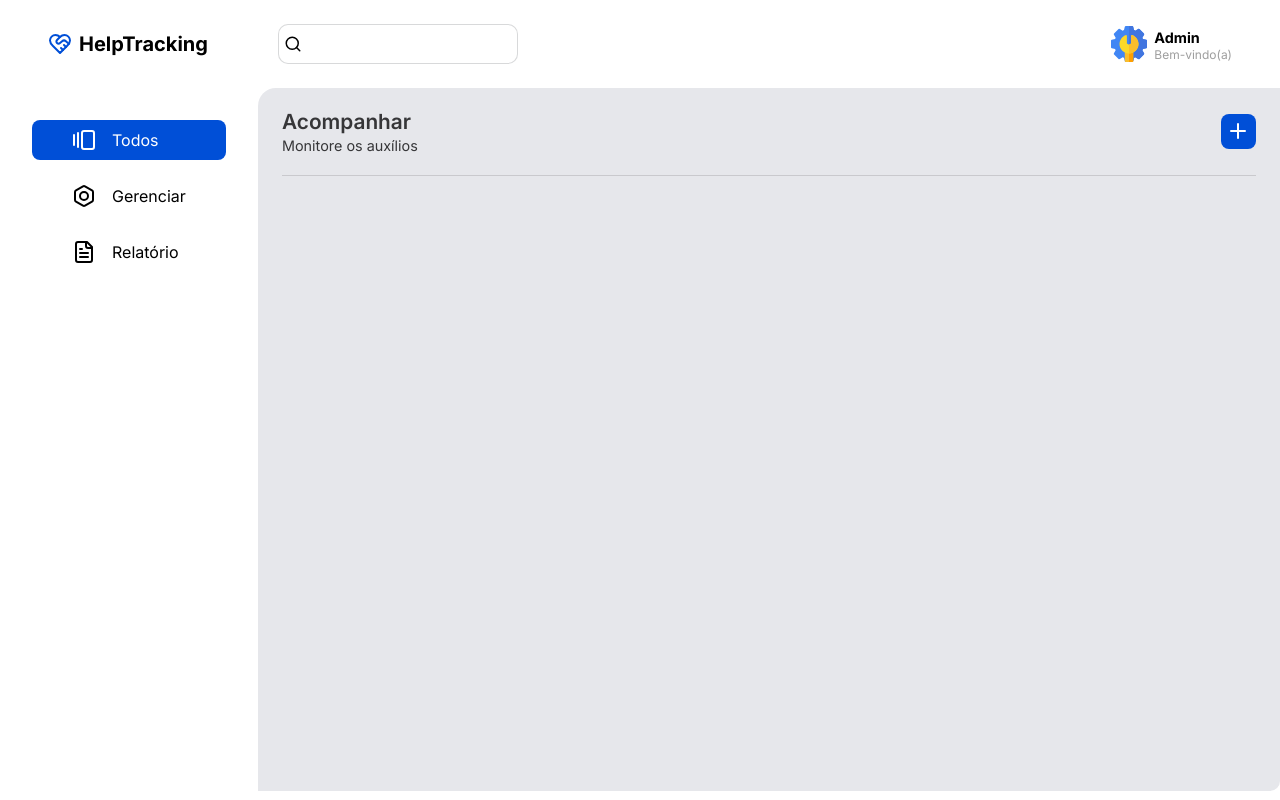
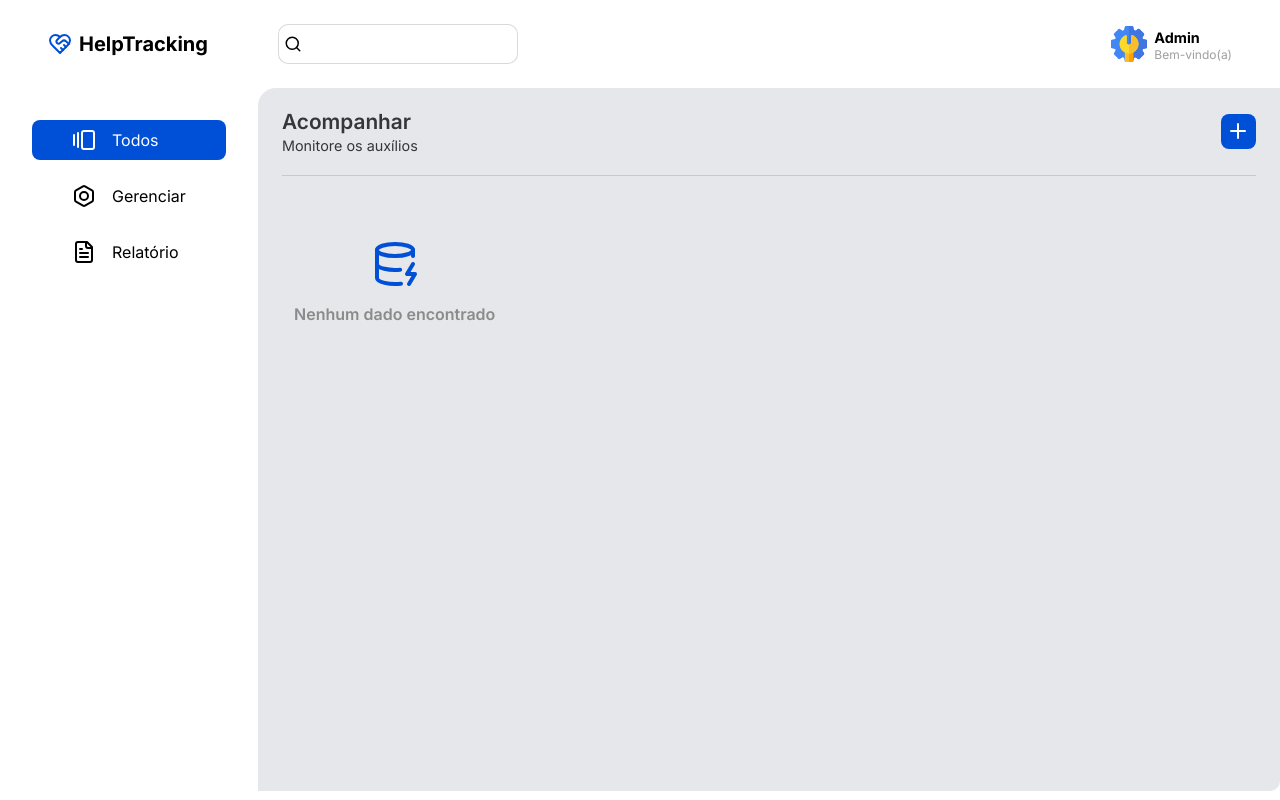
Before and after one commit to reury-cardoso/react-tracking-api, a React (Vite) app: page / in a window 1280 px wide. Built offline with nearby package versions, Linux system fonts and the light colour scheme.

Commit message:
:rocket: feat: adding delete item interaction, on item, and integrating api

```diff
--- a/src/components/header/header.jsx
+++ b/src/components/header/header.jsx
@@ -1,12 +1,12 @@
 import "./header.css";
 import iconAdmin from "../../assets/iconAdmin.svg";
-import { Search, HeartHandshake } from 'lucide-react';
+import { Search, HeartHandshake } from "lucide-react";
 
 function Header() {
   return (
     <header>
       <div className="logo">
-        <HeartHandshake color="#004FD7"  size={24} />
+        <HeartHandshake color="#004FD7" size={24} />
         <span>HelpTracking</span>
       </div>
       <div className="secondarySection">
@@ -15,7 +15,7 @@ function Header() {
           <input type="text" />
         </div>
         <div className="profileAdmin">
-          <img src={iconAdmin} alt="" draggable="false"/>
+          <img src={iconAdmin} alt="" draggable="false" />
           <div className="textAdmin">
             <span>Admin</span>
             <p>Bem-vindo(a)</p>
--- a/src/components/icon/icon.jsx
+++ b/src/components/icon/icon.jsx
@@ -1,5 +1,5 @@
 /* eslint-disable react/prop-types */
-import { HardDriveDownload, FolderClock,  CircleCheck, MapPinCheck, TextSearch} from "lucide-react";
+import { HardDriveDownload, FolderClock,  CircleCheck, MapPinCheck, TextSearch, TicketX} from "lucide-react";
 
 function Icon({ name, color }) {
   switch (name) {
@@ -13,6 +13,8 @@ function Icon({ name, color }) {
       return <MapPinCheck size={24} color={color} />;
     case "TextSearch":
       return <TextSearch size={24} color={color} />;
+    case "TicketX":
+      return <TicketX size={24} color={color} />;
     default:
       return <HardDriveDownload size={24} color={color} />;
   }
--- a/src/components/mainSection/mainSection.jsx
+++ b/src/components/mainSection/mainSection.jsx
@@ -21,6 +21,11 @@ function MainSection() {
     setViewButton(true);
   }
 
+  async function deleteCard(id) {
+    await axios.delete(`http://localhost:3000/${id}`);
+    getCards();
+  }
+
   useEffect(() => {
     getCards();
   }, []);
@@ -32,9 +37,13 @@ function MainSection() {
       </section>
       <section className="sectionTwo">
         {viewbutton ? (
-          <SectionTwoDetails setViewButton={setViewButton} cardDetails={cardDetails} />
+          <SectionTwoDetails
+            setViewButton={setViewButton}
+            cardDetails={cardDetails}
+            deleteCard={deleteCard}
+          />
         ) : (
-          <SectionTwo cardsApi={cardsApi} getCardDetails={getCardDetails} />
+          <SectionTwo cardsApi={cardsApi} getCardDetails={getCardDetails}/>
         )}
       </section>
     </section>
--- /dev/null
+++ b/src/components/noData/noData.css
@@ -0,0 +1,14 @@
+#noData {
+    height: 100%;
+    display: flex;
+    justify-content: center;
+    align-items: center;
+    flex-direction: column;
+    gap: 1rem;
+
+    p {
+        color: #8b8b8b;
+        font-size: 1rem;
+        font-weight: 600;
+    }
+}
--- /dev/null
+++ b/src/components/noData/noData.jsx
@@ -0,0 +1,13 @@
+import { DatabaseZap } from "lucide-react";
+import "./noData.css";
+
+function NoData() {
+  return (
+    <div id="noData">
+      <DatabaseZap size={48} color="#004FD7" />
+      <p>Nenhum dado encontrado</p>
+    </div>
+  );
+};
+
+export default NoData;
--- a/src/components/sectionTwo/sectionTwo.jsx
+++ b/src/components/sectionTwo/sectionTwo.jsx
@@ -1,9 +1,11 @@
 /* eslint-disable react/prop-types */
 import ItemCard from "../itemCard/itemCard";
+import NoData from "../noData/noData";
 import "./sectionTwo.css";
 import { Plus } from "lucide-react";
 
 function SectionTwo({cardsApi, getCardDetails}) {
+  window.history.pushState(null, '', `/`);
 
   return (
     <main id="trackingMain">
@@ -17,7 +19,7 @@ function SectionTwo({cardsApi, getCardDetails}) {
         </button>
       </div>
       <div id="cardGallery">
-        { cardsApi && cardsApi.map((card, index) => <ItemCard key={index} card={card} getCardDetails={getCardDetails} />) }
+        { cardsApi && cardsApi.length > 0 ?  cardsApi.map((card, index) => <ItemCard key={index} card={card} getCardDetails={getCardDetails} />) : <NoData />}
       </div>
     </main>
   );
--- a/src/components/sectionTwoDetails/historyCard/historyCard.css
+++ b/src/components/sectionTwoDetails/historyCard/historyCard.css
@@ -1,7 +1,7 @@
 .historyText {
   display: flex;
   align-items: center;
-  gap: .8rem;
+  gap: 0.8rem;
   > .textHis span {
     color: #1e1e1e;
     font-size: 1rem;
@@ -26,4 +26,6 @@
 .historyStatus div {
   padding: 0.5rem 1rem;
   border-radius: 10px;
+  color: #fff;
+  font-weight: 700;
 }
--- a/src/components/sectionTwoDetails/historyCard/historyCard.jsx
+++ b/src/components/sectionTwoDetails/historyCard/historyCard.jsx
@@ -1,24 +1,32 @@
 /* eslint-disable react/prop-types */
 import Icon from "../../icon/icon";
 import "./historyCard.css";
+import { format } from "date-fns";
 
-function HistoryCard({ history, icon, color }) {
+function HistoryCard({ history }) {
   return (
     <div className="historyCard">
       <div className="historyText">
         <div className="historyIcon">
-          <Icon name={icon} color="#004fd7" />
+          <Icon name={history.icon} color="#004fd7" />
         </div>
         <div className="textHis">
-          <span>Atualizado por:</span>
+          <span>
+            {(history.stage === "Recebido" && "Criado por:") ||
+              (["Auxílio Entregue", "Negado"].includes(history.stage) &&
+                "Finalizado por:") ||
+              "Atualizado por:"}
+          </span>
           <p>Admin</p>
         </div>
       </div>
       <div className="historyDate">
-        <span>Em: {history.date}</span>
+        <span>
+          Em: {format(new Date(history.updatedAt), "dd/MM/yyyy HH:mm")}
+        </span>
       </div>
       <div className="historyStatus">
-        <div style={{ background: color }} className="statusCard">
+        <div style={{ background: history.color }}>
           {history.stage}
         </div>
       </div>
--- a/src/components/sectionTwoDetails/sectionTwoDetails.css
+++ b/src/components/sectionTwoDetails/sectionTwoDetails.css
@@ -144,10 +144,18 @@
   font-weight: 700;
   gap: 0.5rem;
   cursor: pointer;
-  transition: background 0.3s ease-in-out;
+  transition: box-shadow 0.3s ease;
 
   &:hover {
-    background: #0e9e82 !important;
+    box-shadow: 0 4px 8px rgba(0, 0, 0, 0.3);
+  }
+
+  > .editPencil {
+    transition: transform 0.3s ease;
+
+    &:hover {
+      transform: scale(1.09);
+    }
   }
 }
 
--- a/src/components/sectionTwoDetails/sectionTwoDetails.jsx
+++ b/src/components/sectionTwoDetails/sectionTwoDetails.jsx
@@ -6,7 +6,7 @@ import "leaflet/dist/leaflet.css";
 import HistoryCard from "./historyCard/historyCard";
 import { format } from "date-fns";
 
-function SectionTwoDetails({cardDetails, setViewButton}) {
+function SectionTwoDetails({cardDetails, setViewButton, deleteCard}) {
   const latLon = cardDetails.addressLatLon.split(',');
 
   const lat = parseFloat(latLon[0]);
@@ -20,7 +20,7 @@ function SectionTwoDetails({cardDetails, setViewButton}) {
             <button onClick={() => setViewButton(false)}>Todos</button>
           </li>
           <li>
-            <button >{cardDetails.trackingCode}</button>
+            <button onClick={() => window.location.reload(true)} >{cardDetails.trackingCode}</button>
           </li>
         </ul>
       </nav>
@@ -61,9 +61,9 @@ function SectionTwoDetails({cardDetails, setViewButton}) {
             </div>
             <div className="divDetail">
               <span>Status</span>
-              <div style={{ background: "#14C3A4" }} className="statusCard">
+              <div style={{ background: cardDetails.styleColor }} className="statusCard">
               {cardDetails.status}
-                <Pencil size={20} color="#fff" />
+                <Pencil className="editPencil" size={20} color="#fff" />
               </div>
             </div>
             <div className="divDetail divDetailData">
@@ -96,15 +96,17 @@ function SectionTwoDetails({cardDetails, setViewButton}) {
           <button className="buttonEdit iconCRUD">
             <Pencil size={24} color="#fff" />
           </button>
-          <button className="buttonDelete iconCRUD">
+          <button onClick={()=> {
+            deleteCard(cardDetails.id);
+          }} className="buttonDelete iconCRUD">
             <Trash size={24} color="#fff" />
           </button>
         </div>
       </section>
       <section id="history">
         <span>Ultimas atualizações</span>
-        {cardDetails.history.map((history, index) => {
-          return <HistoryCard key={index} history={history} icon={cardDetails.styleIcon} color={cardDetails.styleColor} />;
+        {cardDetails.history.toReversed().map((history, index) => {
+          return <HistoryCard key={index} history={history}/>;
         })}
       </section>
     </main>
```
